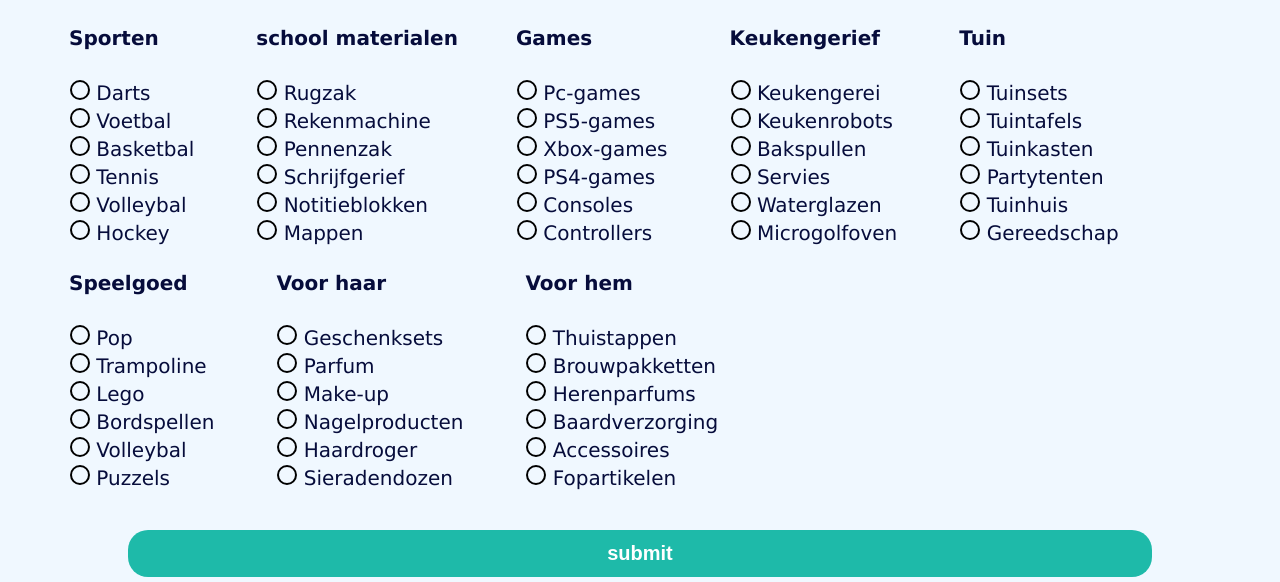
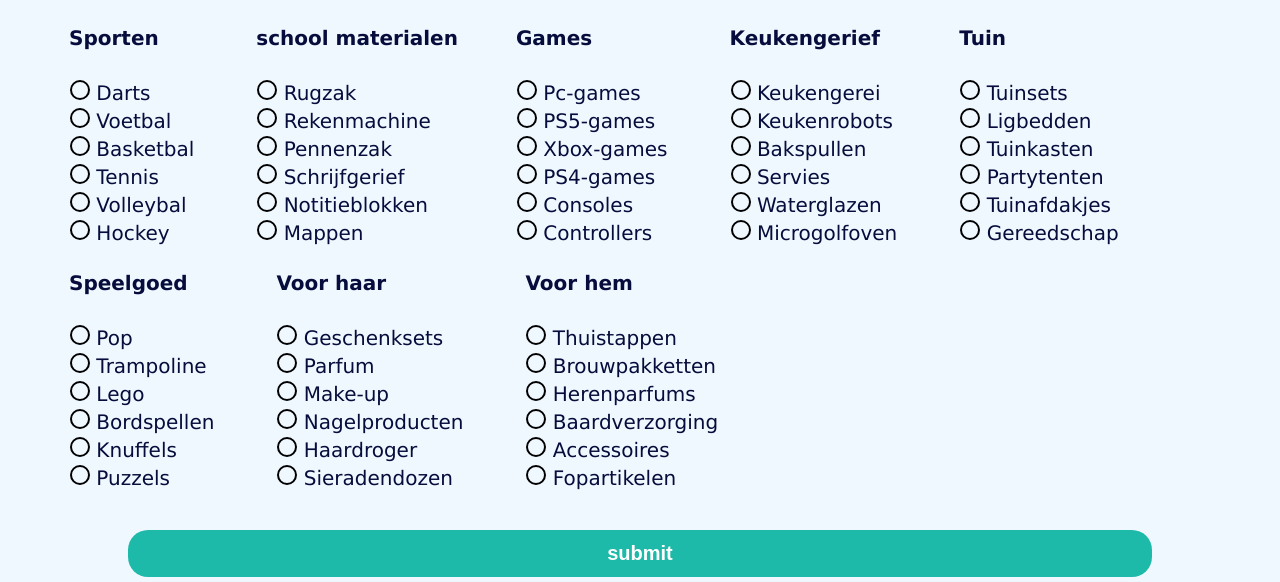
Before and after one commit to Brentdpw/GiftTracker, a PHP site: page /Buypage.php in a window 1280 px wide. Shown: the part 125-707 px from the top of the page. Run offline with PHP 8.4, Linux system fonts and the light colour scheme; the visitor is signed in with stand-in values (Sample User, id 1); data that the repository does not hold is empty.

Commit message:
update buypage + database gevuld

```diff
--- a/Buypage.php
+++ b/Buypage.php
@@ -76,7 +76,7 @@
                             <input type="radio" name="product" value="Pennenzak">
                             <label for="product">Pennenzak</label>
                             <br>
-                            <input type="radio" name="product" value="Schrijfgerief">
+                            <input type="radio" name="product" value="Pennen">
                             <label for="product">Schrijfgerief</label>
                             <br>
                             <input type="radio" name="product" value="Notitieblokken">
@@ -139,8 +139,8 @@
                             <input type="radio" name="product" value="Tuinsets">
                             <label for="product">Tuinsets</label>
                             <br>
-                            <input type="radio" name="product" value="Tuintafels">
-                            <label for="product">Tuintafels</label>
+                            <input type="radio" name="product" value="Ligbedden">
+                            <label for="product">Ligbedden</label>
                             <br>
                             <input type="radio" name="product" value="Tuinkasten">
                             <label for="product">Tuinkasten</label>
@@ -148,8 +148,8 @@
                             <input type="radio" name="product" value="Partytenten">
                             <label for="product">Partytenten</label>
                             <br>
-                            <input type="radio" name="product" value="Tuinhuis">
-                            <label for="product">Tuinhuis</label>
+                            <input type="radio" name="product" value="Tuinafdakjes">
+                            <label for="product">Tuinafdakjes</label>
                             <br>
                             <input type="radio" name="product" value="Tuingereedschap">
                             <label for="product">Gereedschap</label>
@@ -171,7 +171,7 @@
                             <label for="product">Bordspellen</label>
                             <br>
                             <input type="radio" name="product" value="Knuffels">
-                            <label for="product">Volleybal</label>
+                            <label for="product">Knuffels</label>
                             <br>
                             <input type="radio" name="product" value="Puzzels">
                             <label for="product">Puzzels</label>
--- a/echoToPy.txt
+++ b/echoToPy.txt
@@ -1 +1 @@
-basketbal
+Fopartikelen
```
Also changed, not shown: 1 other file.
